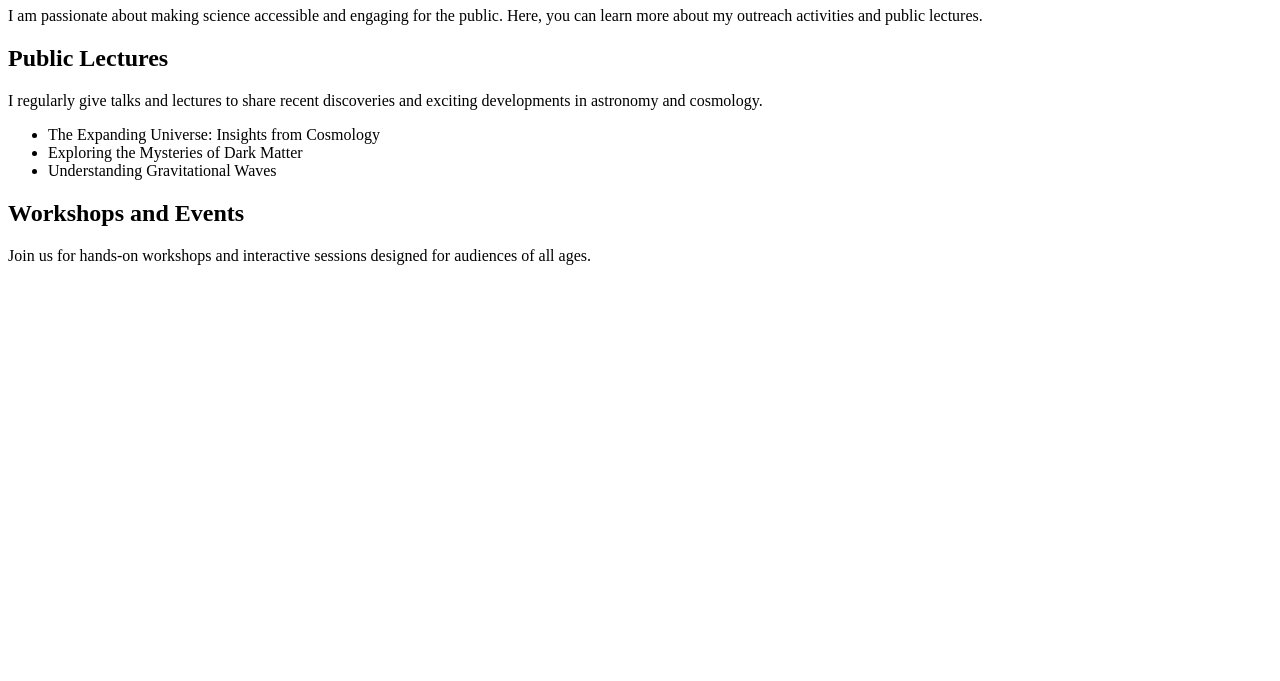
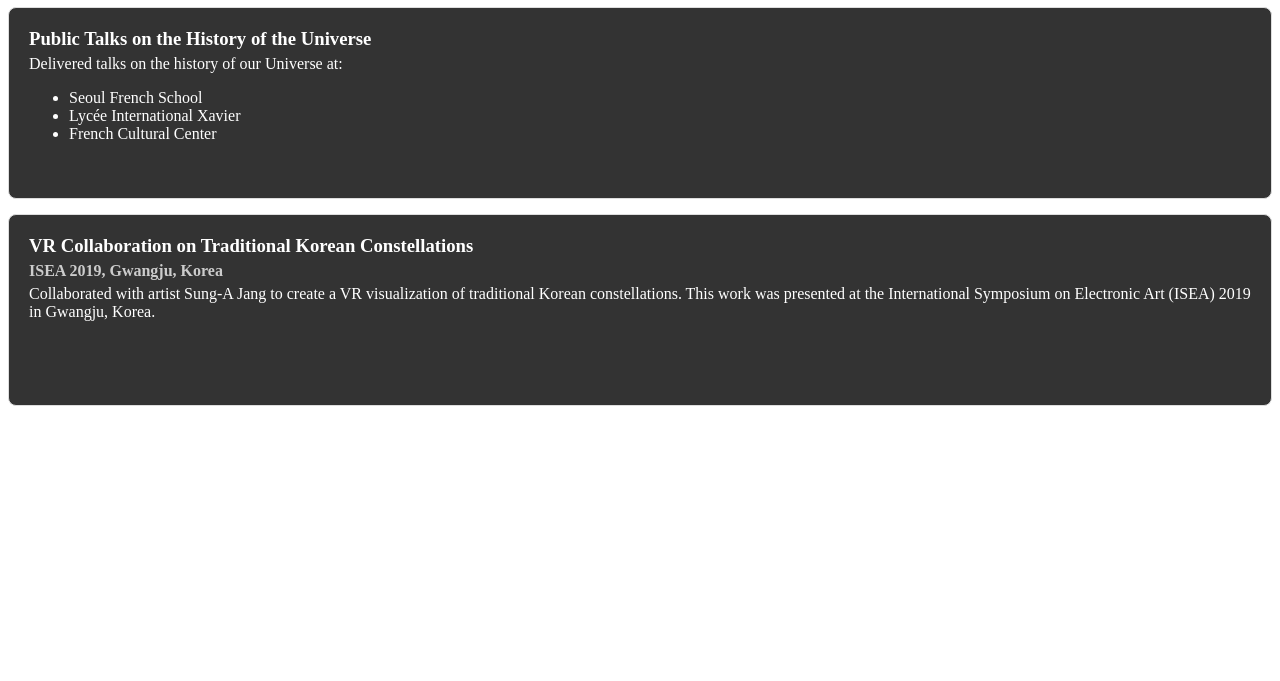
Before and after one commit to blhuillier/benjissi.github.io, a Gatsby site: page /outreach in a window 1280 px wide. Shown: the part 119-800 px from the top of the page. Built offline with nearby package versions, Linux system fonts and the light colour scheme; Gatsby itself is replaced by a stand-in of ours.

Commit message:
outreach

```diff
--- a/src/pages/outreach.js
+++ b/src/pages/outreach.js
@@ -1,29 +1,37 @@
 import React from "react"
 import Layout from "../components/Layout"
+import SectionFrame from "../components/SectionFrame"
 
 const OutreachPage = () => (
   <Layout>
-    <h1>Outreach</h1>
-    <p>
-      I am passionate about making science accessible and engaging for the public. Here, you can learn more about my outreach activities and public lectures.
-    </p>
-    <section>
-      <h2>Public Lectures</h2>
-      <p>
-        I regularly give talks and lectures to share recent discoveries and exciting developments in astronomy and cosmology.
-      </p>
-      <ul>
-        <li>The Expanding Universe: Insights from Cosmology</li>
-        <li>Exploring the Mysteries of Dark Matter</li>
-        <li>Understanding Gravitational Waves</li>
-      </ul>
-    </section>
-    <section>
-      <h2>Workshops and Events</h2>
-      <p>
-        Join us for hands-on workshops and interactive sessions designed for audiences of all ages.
-      </p>
-    </section>
+    <h1>Public Outreach</h1>
+
+    {/* Public Talks Section */}
+    <SectionFrame
+      title="Public Talks on the History of the Universe"
+      dateRange=""
+      description={
+        <>
+          <p>Delivered talks on the history of our Universe at:</p>
+          <ul>
+            <li>Seoul French School</li>
+            <li>Lycée International Xavier</li>
+            <li>French Cultural Center</li>
+          </ul>
+        </>
+      }
+    />
+
+    {/* VR Collaboration with Sung-A Jang */}
+    <SectionFrame
+      title="VR Collaboration on Traditional Korean Constellations"
+      dateRange="ISEA 2019, Gwangju, Korea"
+      description={
+        <>
+          <p>Collaborated with artist Sung-A Jang to create a VR visualization of traditional Korean constellations. This work was presented at the International Symposium on Electronic Art (ISEA) 2019 in Gwangju, Korea.</p>
+        </>
+      }
+    />
   </Layout>
 )
 
```
